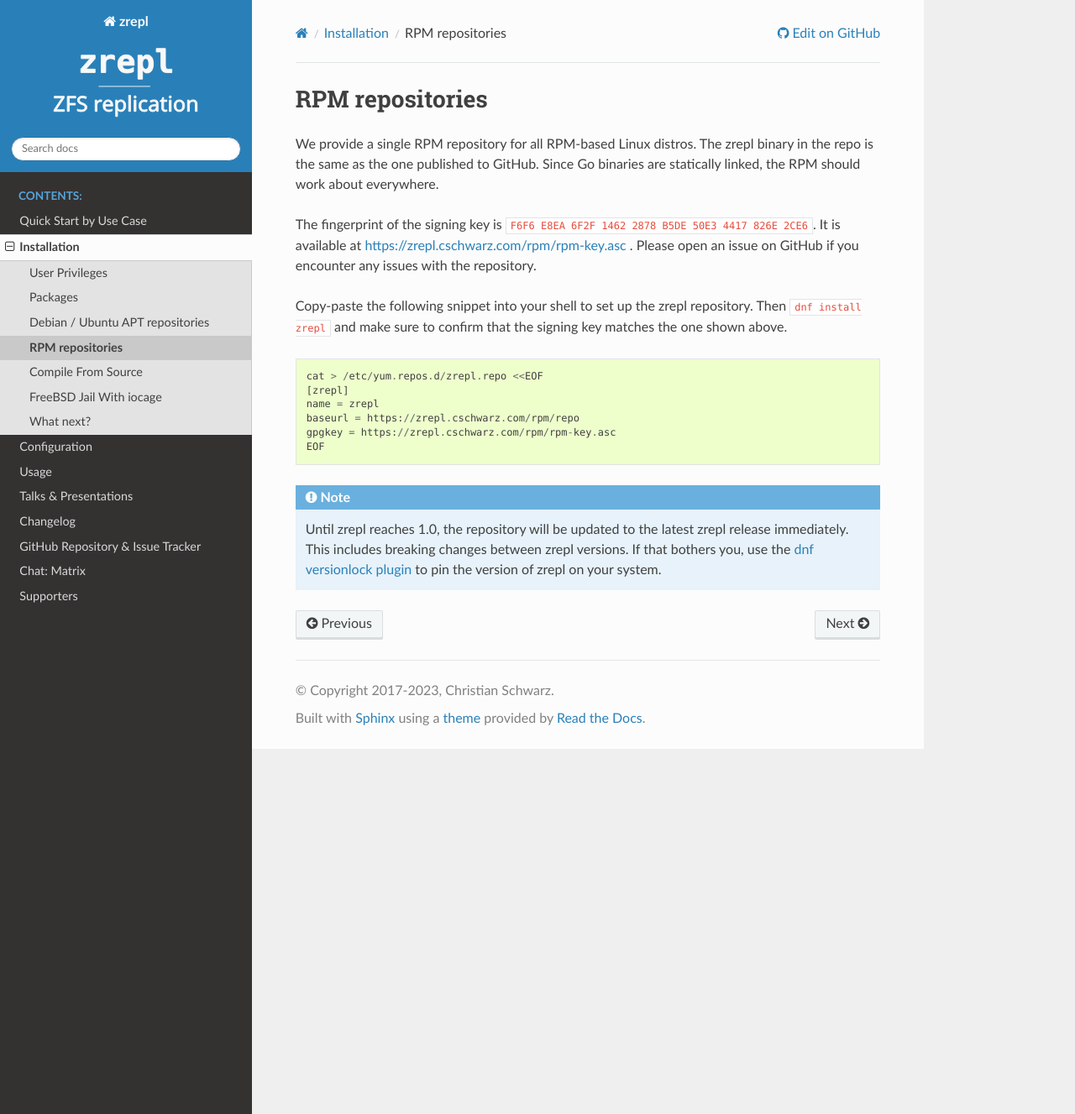
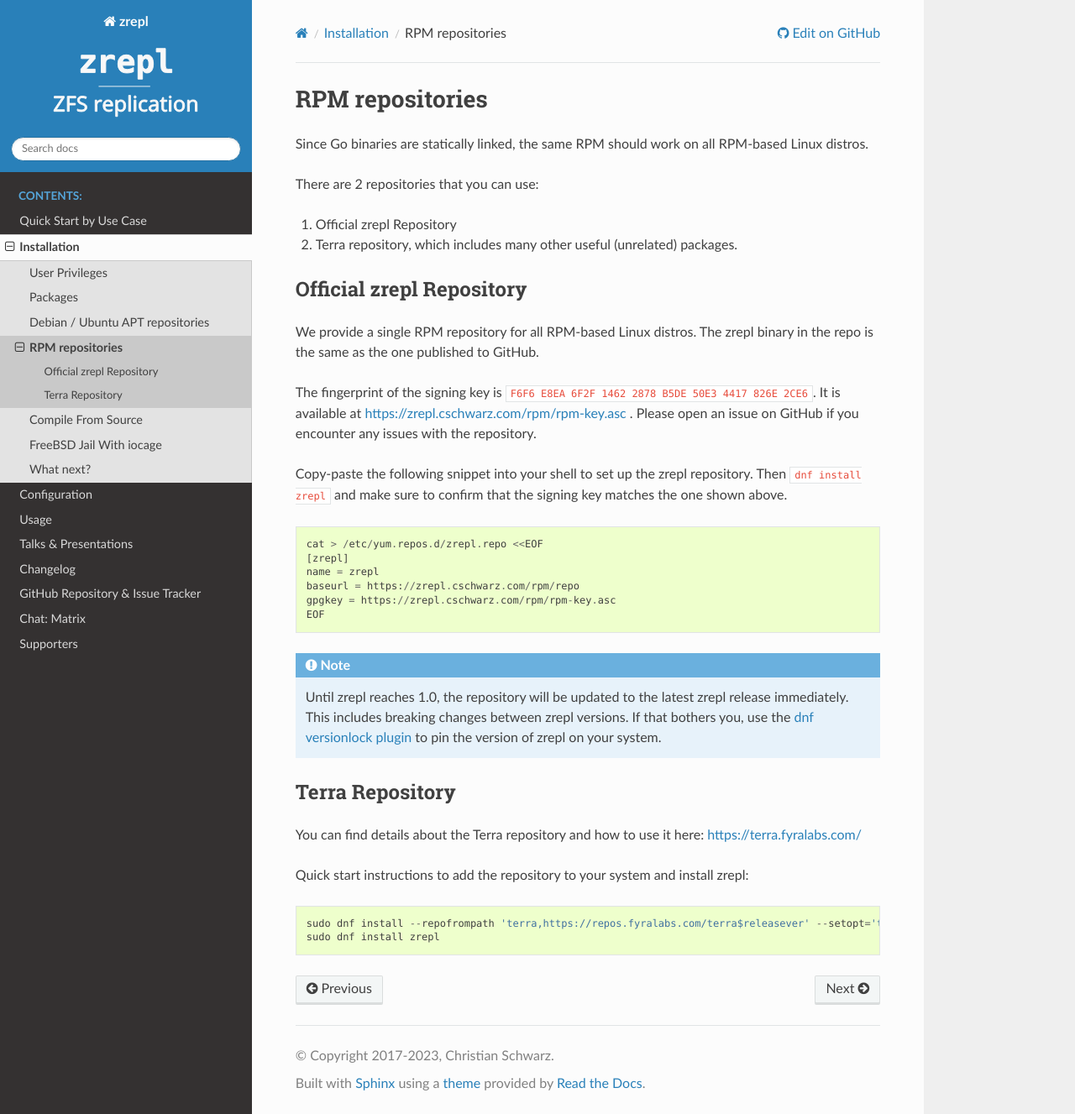
Before and after one commit to zrepl/zrepl, a Sphinx documentation site: the page built from docs/installation/rpm-repos.rst, in a window 1280 px wide and 1327 px high. Shown: the whole window at 84% size. Built offline with Sphinx 7.4.7 and the Read the Docs theme 2.0.0, drawn with Linux system fonts in a browser that asks for light colours; pages that are not in the unit, such as notebooks, are missing from menus.

Commit message:
Add instructions for Terra to rpm-repos.rst

```diff
--- a/docs/installation/rpm-repos.rst
+++ b/docs/installation/rpm-repos.rst
@@ -3,9 +3,18 @@
 RPM repositories
 ~~~~~~~~~~~~~~~~
 
+Since Go binaries are statically linked, the same RPM should work on all RPM-based Linux distros.
+
+There are 2 repositories that you can use:
+
+#. Official zrepl Repository
+#. Terra repository, which includes many other useful (unrelated) packages.
+
+Official zrepl Repository
+=========================
+
 We provide a single RPM repository for all RPM-based Linux distros.
 The zrepl binary in the repo is the same as the one published to GitHub.
-Since Go binaries are statically linked, the RPM should work about everywhere.
 
 The fingerprint of the signing key is ``F6F6 E8EA 6F2F 1462 2878 B5DE 50E3 4417 826E 2CE6``.
 It is available at `<https://zrepl.cschwarz.com/rpm/rpm-key.asc>`_ .
@@ -28,3 +37,15 @@
    Until zrepl reaches 1.0, the repository will be updated to the latest zrepl release immediately.
    This includes breaking changes between zrepl versions.
    If that bothers you, use the `dnf versionlock plugin <https://dnf-plugins-core.readthedocs.io/en/latest/versionlock.html>`_ to pin the version of zrepl on your system.
+
+Terra Repository
+================
+
+You can find details about the Terra repository and how to use it here:
+https://terra.fyralabs.com/
+
+Quick start instructions to add the repository to your system and install zrepl:
+::
+
+    sudo dnf install --repofrompath 'terra,https://repos.fyralabs.com/terra$releasever' --setopt='terra.gpgkey=https://repos.fyralabs.com/terra$releasever/key.asc' terra-release
+    sudo dnf install zrepl
```
